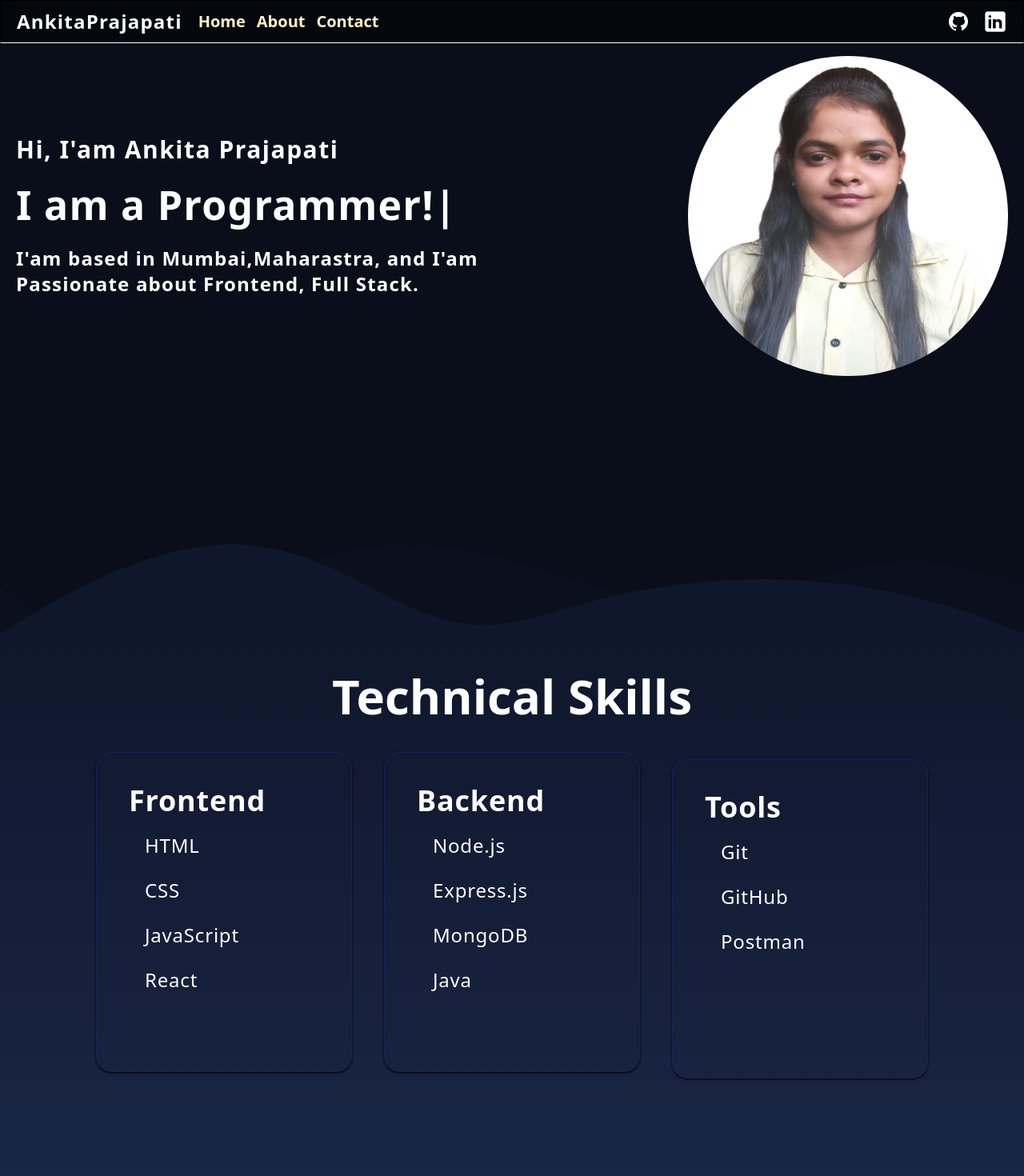
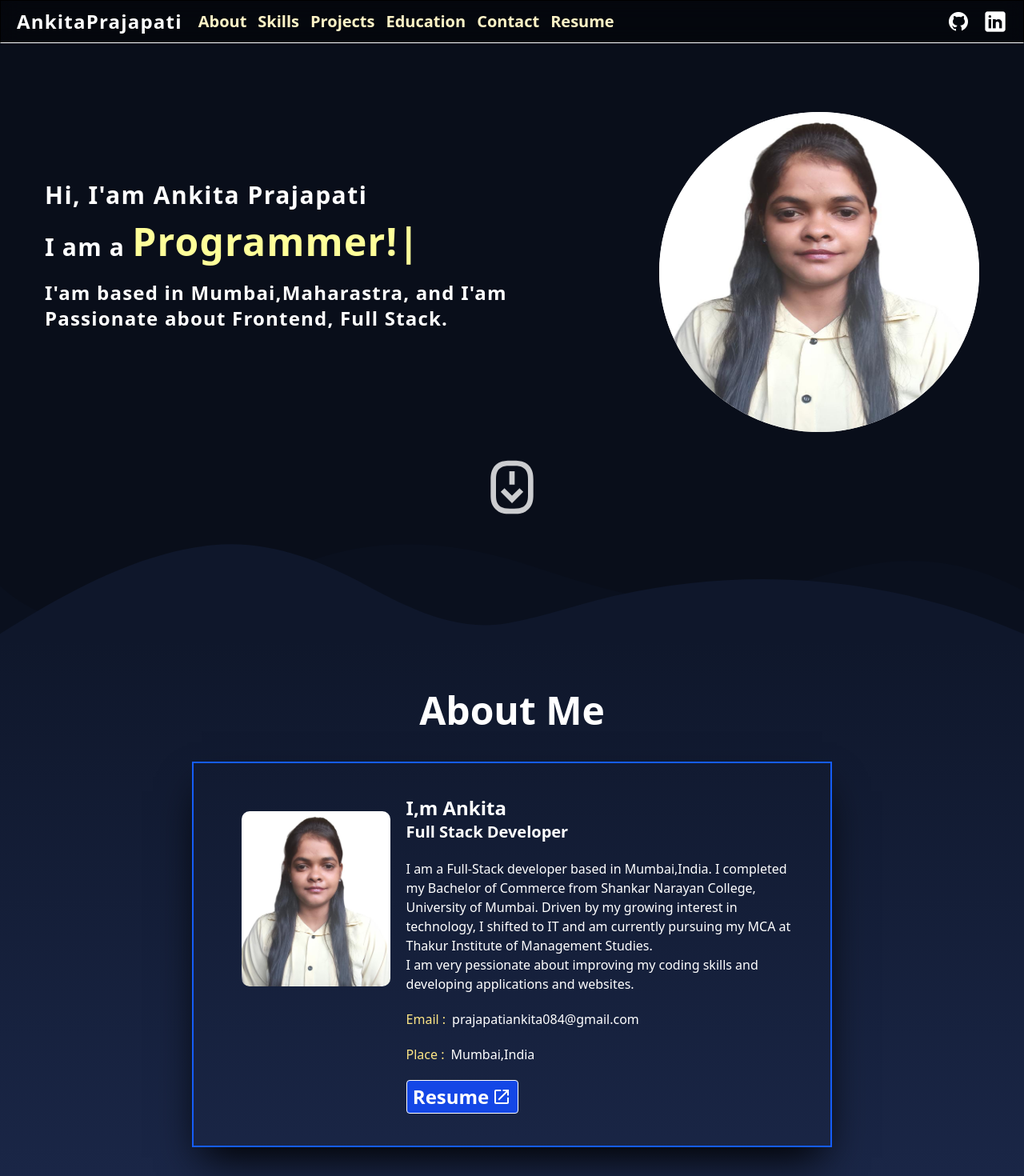
Before and after one commit to Ankita0037/MyPortfolio, a React (Vite) app: page / in a window 1280 px wide. Shown: the top 1470 px of the page at 80% size. Built offline with nearby package versions, Linux system fonts and the light colour scheme.

Commit message:
added smooth navigation and added resume link in button and navigation bar

```diff
--- a/package.json
+++ b/package.json
@@ -17,6 +17,7 @@
     "react-dom": "^19.1.0",
     "react-icons": "^5.5.0",
     "react-router-dom": "^7.6.0",
+    "react-router-hash-link": "^2.4.3",
     "react-type-animation": "^3.2.0",
     "tailwindcss": "^4.1.7"
   },
--- a/src/App.jsx
+++ b/src/App.jsx
@@ -3,18 +3,20 @@ import { useState } from "react";
 import "./App.css";
 import Home from "./components/Home";
 import About from "./components/About";
-import Contact from  "./components/Contact"
-import { BrowserRouter, Routes, Route } from 'react-router-dom';
+import Contact from "./components/Contact";
+import { BrowserRouter, Routes, Route } from "react-router-dom";
 
 function App() {
   return (
-    <BrowserRouter>
-    <Routes>
-      <Route path="/" element={<Home/>}/>
-      <Route path="/about" element = {<About/>}/>
-      <Route path="/contact" element = {<Contact/>}/>
-    </Routes>
-    </BrowserRouter>
+    <div className = "overflow-x-hidden scroll-smooth">
+      <BrowserRouter>
+        <Routes>
+          <Route path="/" element={<Home />} />
+          <Route path="/about" element={<About />} />
+          <Route path="/contact" element={<Contact />} />
+        </Routes>
+      </BrowserRouter>
+    </div>
   );
 }
 
--- a/src/components/About.jsx
+++ b/src/components/About.jsx
@@ -1,15 +1,19 @@
 import react from "react";
+import { IoMdOpen } from "react-icons/io";
 
 const About = () => {
   return (
-    <div className="text-white bg-[#1c294c] w-screen min-h-[100vh] p-4 sm:p-6 flex flex-col items-center">
+    <div
+      id="about-section"
+      className="text-white bg-gradient-to-b from-[#0f172b] to-[#1c294c] w-screen min-h-[100vh] p-4 sm:p-6 flex flex-col items-center"
+    >
       <div className="p-10">
         <h1 className="text-3xl sm:text-5xl font-bold text-center">About Me</h1>
       </div>
 
       <div className="border-2 border-blue-600 shadow-2xl shadow-black p-10 w:auto lg:w-200 lg:flex ">
-        <div className = "p-5">
-          <img src="src\images\my photo.jpg" className = "rounded-[10px]" />
+        <div className="p-5">
+          <img src="src\images\my photo.jpg" className="rounded-[10px]" />
         </div>
         <div className="space-y-5">
           <div>
@@ -33,11 +37,18 @@ const About = () => {
             <h4 className="text-amber-200">Place : </h4> Mumbai,India
           </p>
 
-          <div className="flex justify-center">
-            <button className="border-1 bg-blue-700 text-2xl font-bold rounded-[4px] p-1">
-              Resume
-            </button>
-          </div>
+          <a
+            href="https://drive.google.com/file/d/1dd6GlVOjI60H2K3YhuDh6ek7yZOiJvjI/view?usp=drive_link"
+            target="_blank"
+            className="group"
+          >
+            <div className="border-1 bg-blue-700 text-2xl font-bold rounded-[4px] p-1 w-35 flex justify-center items-center">
+              <button className="style-none flex items-center gap-1">
+                <span>Resume</span>
+                <IoMdOpen className="group-hover:translate-x-2 transition-all duration-500 ease-in-out" />
+              </button>
+            </div>
+          </a>
         </div>
       </div>
     </div>
--- a/src/components/Contact.jsx
+++ b/src/components/Contact.jsx
@@ -7,6 +7,7 @@ import { IoIosPaperPlane } from "react-icons/io";
 import { FaHeadset } from "react-icons/fa6";
 
 export const Contact = () => {
+
   const form = useRef();
 
   const sendEmail = (e) => {
@@ -27,7 +28,7 @@ export const Contact = () => {
   };
 
   return (
-    <div className="min-h-[100vh] bg-[#1c294c] text-white flex flex-col items-center justify-start p-4 sm:p-10 w-screen">
+    <div id = "contact-section" className="min-h-[100vh] bg-[#1c294c] text-white flex flex-col items-center justify-start p-4 sm:p-10 w-screen">
       <div className="flex items-center gap-4 mb-8">
         <FaHeadset className="text-5xl" />
         <h1 className="text-3xl sm:text-5xl font-bold">Get in Touch</h1>
--- a/src/components/Education.jsx
+++ b/src/components/Education.jsx
@@ -3,7 +3,7 @@ import { FaGraduationCap } from "react-icons/fa";
 
 const Education = () => {
   return (
-    <div className="text-white bg-[#1c294c] w-screen min-h-[93vh] p-4 sm:p-6 flex flex-col items-center">
+    <div id = "education-section" className=" text-white bg-[#1c294c] w-screen min-h-[93vh] p-4 sm:p-6 flex flex-col items-center">
       {/* Title Section */}
       <div className="flex flex-col items-center mb-10 sm:mb-20 w-full">
         <div className="flex items-center gap-4">
--- a/src/components/Hero.jsx
+++ b/src/components/Hero.jsx
@@ -1,40 +1,42 @@
 import React from "react";
 import { TypeAnimation } from "react-type-animation";
+import { RiScrollToBottomLine } from "react-icons/ri";
+import { HashLink as Link } from 'react-router-hash-link';
 
 const Hero = () => {
   return (
     <div className="relative text-white bg-[#090e1a] w-screen min-h-[100vh] p-5">
       {/* Hero Section */}
 
-      <div className="flex flex-col justify-between xl:flex-row xl:justify-between items-center w-100% ">
-        <div className="space-y-4 w-full xl:w-1/2 h-60 sm:h-auto">
+      <div className="flex flex-col justify-between xl:flex-row xl:justify-between items-center w-100% p-0 sm:p-9 mt-11">
+        <div className="pt-0 sm:pt-12 xl:pt-0 space-y-4 w-full xl:w-1/2 h-60 sm:h-auto transition-all duration-500 ease-in-out ">
           <h1 className="font-bold text-3xl tracking-wider">
             Hi, I'am Ankita Prajapati
           </h1>
-          <div className="font-bold tracking-wider text-xl md:text-[25px] h-25 sm:h-auto">
-            <TypeAnimation
+          <div className=" font-bold tracking-wider sm:text-2xl h-20 sm:h-14">
+            <span className="text-2xl sm:text-3xl">I am a </span>
+            <TypeAnimation className="text-3xl sm:text-4xl lg:text-5xl inline-block text-[#ffff99]"
               sequence={[
-                "I am a Programmer!",
+                "Programmer!",
                 1000,
-                "I am a Full Stack Developer!",
+                "Full Stack Developer!",
                 1000,
               ]}
               Wrapper="span"
               speed={50}
-              style={{ fontSize: "2em", display: "inline-block" }}
               repeat={Infinity}
             />
           </div>
 
-          <p className="text-2xl font-semibold tracking-wider">
+          <p className="text-xl sm:text-2xl font-semibold tracking-wider">
             I'am based in Mumbai,Maharastra, and I'am Passionate about Frontend,
             Full Stack.
           </p>
         </div>
-        <div className="h-[500px] flex items-center ">
+        <div className="h-70 w-70 sm:w-100 sm:h-100 bg-white rounded-full flex justify-center items-center mt-10 hover:drop-shadow-[0_0_20px_white] transition-all duration-500 ease-in-out">
           <img
             src="src\images\my photo.jpg"
-            className="h-100 w-100 rounded-full z-100 hover:scale-105 hover:border-2 transition-all duration-500 ease-in-out "
+            className="h-70 w-70 sm:w-100 sm:h-100 rounded-full z-100 hover:scale-105 hover:border-2 transition-all duration-500 ease-in-out "
           ></img>
         </div>
       </div>
@@ -59,6 +61,11 @@ const Hero = () => {
           ></path>
         </svg>
       </div>
+      <Link to="#about-section" smooth>
+      <div className="flex justify-center items-center h-20 text-white animate-pulse duration-100">
+        <RiScrollToBottomLine className="relative z-55 w-10 h-10 sm:w-20 sm:h-20 animate-bounce hover:animate-none "/>
+      </div>
+      </Link>
     </div>
   );
 };
--- a/src/components/Home.jsx
+++ b/src/components/Home.jsx
@@ -12,6 +12,7 @@ const Home = () => {
     <>
       <Navbar />
       <Hero />
+      <About/>
       <Skills />
       <Project />
       <Education />
--- a/src/components/Navbar.jsx
+++ b/src/components/Navbar.jsx
@@ -1,19 +1,26 @@
 import react from "react";
 import { RiMenuFill } from "react-icons/ri";
 import { IoClose } from "react-icons/io5";
-import { Link } from "react-router-dom";
+import { HashLink as Link } from "react-router-hash-link";
 
 import { useState } from "react";
 
 const Navbar = () => {
   const [isMenuOpen, setIsMenuOpen] = useState(false);
 
+  const scrollToTop = () =>{
+    window.scrollTo({
+      top:0,
+      behavior: "smooth"
+    })
+  }
+
   return (
     <div className="fixed z-999 backdrop-blur-md bg-black/50 ">
       <nav className=" flex list-none justify-between items-center m-0 py-[10px] px-[20px] border-[1px] border-b-1 border-b-white w-screen">
         <div className=" flex gap-5 items-center w-[50vw]">
           <Link to="/">
-            <h1 className="relative inline-block text-2xl text-white font-bold tracking-wider cursor-pointer hover:scale-110 transition-all duration-400 before:absolute before:left-1/2 before:bottom-0 before:w-0 before:h-0.5 before:bg-white before:transition-all before:duration-400 before:ease-in-out hover:before:left-0 hover:before:w-full ">
+            <h1 onClick={() => scrollToTop()} className="relative inline-block text-2xl text-white font-bold tracking-wider cursor-pointer hover:scale-110 transition-all duration-400 before:absolute before:left-1/2 before:bottom-0 before:w-0 before:h-0.5 before:bg-white before:transition-all before:duration-400 before:ease-in-out hover:before:left-0 hover:before:w-full">
               AnkitaPrajapati
             </h1>
           </Link>
@@ -29,13 +36,25 @@ const Navbar = () => {
           </div>
 
           <ul className="hidden sm:flex gap-3.5 text-xl font-semibold text-amber-100 ">
-            <li className="hover:underline cursor-pointer">Home</li>
-            <Link to="/about">
+
+            <Link to="#about-section" smooth>
               <li className="hover:underline cursor-pointer">About</li>
             </Link>
-            <Link to="/contact">
+            <Link to="#skill-section" smooth >
+            <li className="hover:underline cursor-pointer">Skills</li>
+            </Link>
+            <Link to="#project-section" smooth >
+            <li className="hover:underline cursor-pointer">Projects</li>
+            </Link>
+             <Link to="#education-section" smooth >
+            <li className="hover:underline cursor-pointer">Education</li>
+            </Link>
+             <Link to="#contact-section" smooth >
             <li className="hover:underline cursor-pointer">Contact</li>
             </Link>
+
+            <a href = "https://drive.google.com/file/d/1dd6GlVOjI60H2K3YhuDh6ek7yZOiJvjI/view?usp=drive_link" target="_blank" className="hover:underline cursor-pointer">Resume</a>
+
           </ul>
         </div>
 
@@ -77,7 +96,6 @@ const Navbar = () => {
           isMenuOpen ? "block" : "hidden"
         } block sm:hidden text-yellow-50 backdrop-blur-md bg-black/60 absolute w-[100vw] font-semibold text-2xl p-4 space-y-1 z-100`}
       >
-        <li className="hover:underline cursor-pointer">Home</li>
         <li className="hover:underline cursor-pointer">About</li>
         <li className="hover:underline cursor-pointer">Contact</li>
       </ul>
--- a/src/components/Project.jsx
+++ b/src/components/Project.jsx
@@ -39,7 +39,7 @@ const Project = () => {
   ];
 
   return (
-    <div className="text-white bg-[#1c294c] w-screen min-h-screen py-8 px-4">
+    <div id = "project-section" className="text-white bg-[#1c294c] w-screen min-h-screen py-8 px-4">
       <div className="mb-8">
         <h1 className="text-3xl sm:text-4xl font-bold text-center hover:scale-105 transition-all duration-300 cursor-pointer">
           Projects
--- a/src/components/Skills.jsx
+++ b/src/components/Skills.jsx
@@ -6,7 +6,7 @@ const toolSkills = ["Git", "GitHub", "Postman"];
 
 const Skills = () => {
   return (
-    <div className="relative text-white bg-gradient-to-b from-[#0f172b] to-[#1c294c] w-screen min-h-[100vh] p-10 space-y-10 ">
+    <div id = "skill-section" className="relative text-white bg-[#1c294c] w-screen min-h-[100vh] p-10 space-y-10 ">
       <div className="flex justify-center font-bold text-6xl ">
         <h1 className = "hover:scale-110 transition-all duration-300 ease-in-out cursor-pointer">Technical Skills</h1>
       </div>
```
Also changed, not shown: 1 other file (tests, documents, lock files or other folders).
